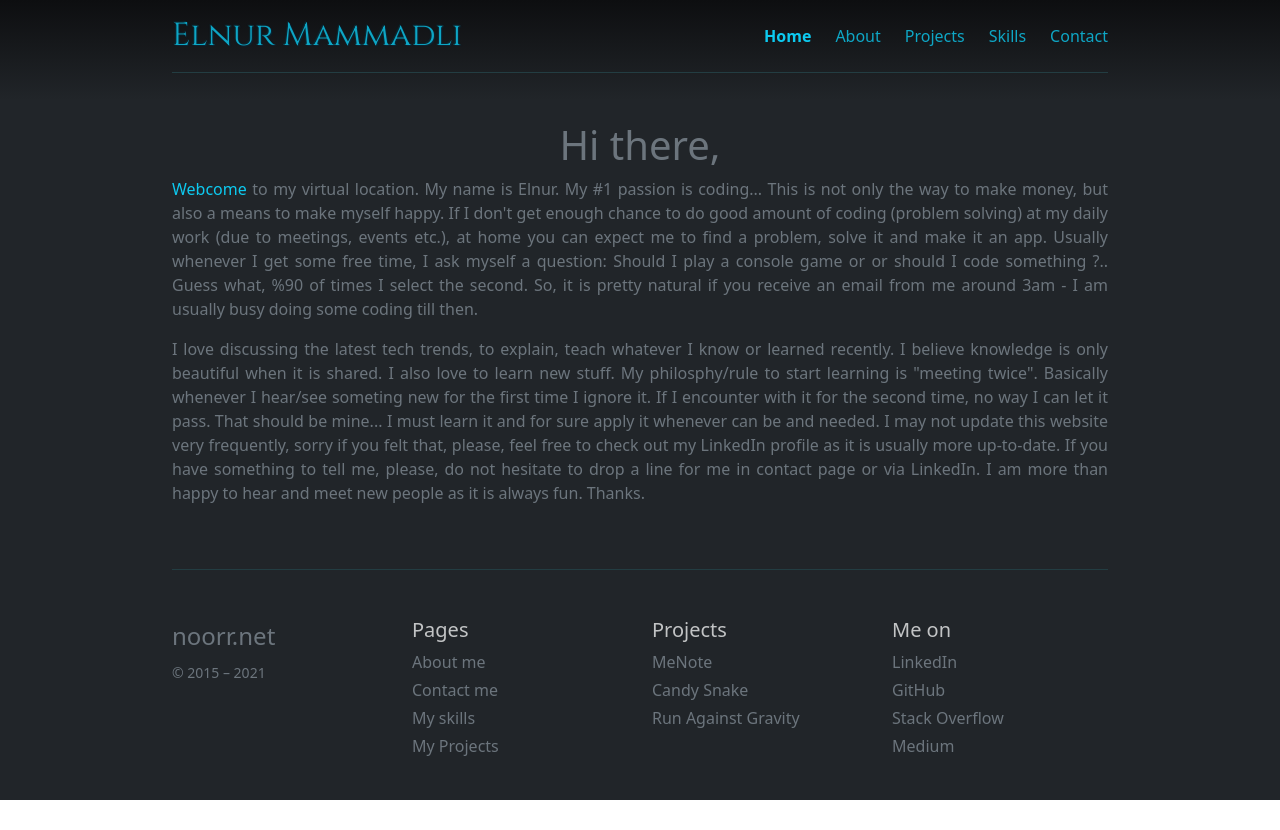
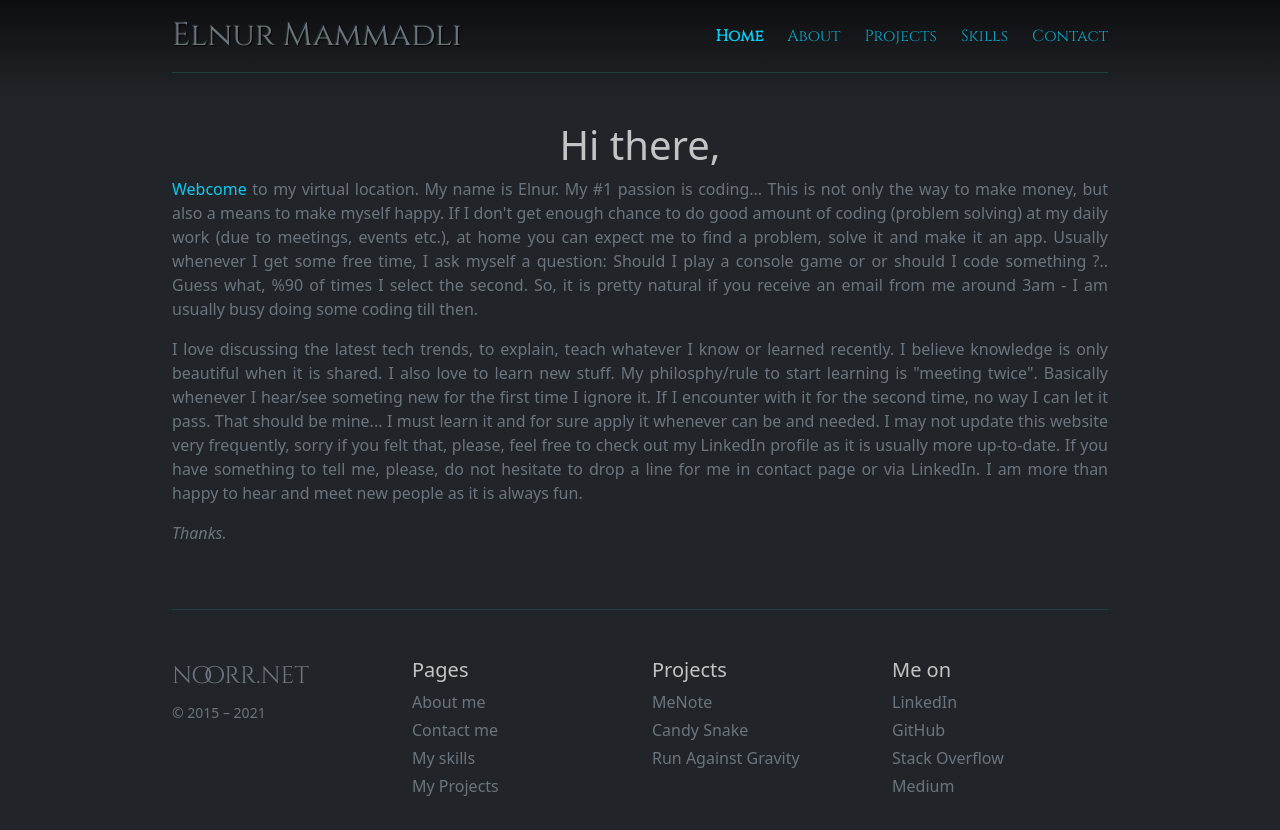
Before and after one commit to elnoor/noorr.net, a React (Create React App) app: page / in a window 1280 px wide. Before the commit the page ends 800 px from the top, so only its background shows below. Built offline with nearby package versions, Linux system fonts and the light colour scheme.

Commit message:
new font on nav

```diff
--- a/src/components/_Others/Layout/Layout.js
+++ b/src/components/_Others/Layout/Layout.js
@@ -20,7 +20,7 @@ function Header() {
       <div className="d-flex flex-column flex-md-row align-items-center pb-3 border-bottom border-custom-color">
         <Link
           to="/"
-          className="d-flex align-items-center text-info text-decoration-none"
+          className="d-flex align-items-center text-secondary text-decoration-none"
         >
           <span className="brand fs-2 lh-1">Elnur Mammadli</span>
         </Link>
@@ -63,7 +63,7 @@ function Footer() {
     <footer className="pt-4 pt-md-5 border-top border-custom-color">
       <div className="row">
         <div className="col-12 col-md text-md-start">
-          <legend>noorr.net</legend>
+          <legend className="brand">noorr.net</legend>
           <small className="d-block mb-3 text-muted">
             © 2015 – {new Date().getFullYear()}
           </small>
--- a/src/components/_Others/Layout/Layout.scss
+++ b/src/components/_Others/Layout/Layout.scss
@@ -1,4 +1,5 @@
 @import url("https://fonts.googleapis.com/css2?family=Cinzel&display=swap");
+@import url("https://fonts.googleapis.com/css2?family=Cinzel+Decorative&display=swap");
 
 .app {
   min-height: 100vh;
@@ -11,17 +12,13 @@
 
   header {
     .brand {
-      text-shadow: -1px -1px 1px #06313e, 1px 1px 1px #052b40;
+      text-shadow: -1px -1px 1px #262c2c, 1px 1px 1px #000;
       font-family: "Cinzel", serif;
-      opacity: 0.8;
-    }
-    .brand:hover {
-      text-shadow: -1px -1px 1px #06313e, 1px 1px 1px #052b40;
-      font-family: "Cinzel", serif;
-      opacity: 1;
     }
 
     nav {
+      font-family: "Cinzel", serif;
+
       a {
         opacity: 0.8;
       }
@@ -34,4 +31,10 @@
       }
     }
   }
+
+  footer {
+    .brand {
+      font-family: "Cinzel Decorative", cursive;
+    }
+  }
 }
--- a/src/pages/Home/Home.js
+++ b/src/pages/Home/Home.js
@@ -3,7 +3,7 @@ import React from "react";
 export default function Home() {
   return (
     <div style={{ textAlign: "justify" }}>
-      <h1 className="text-center">Hi there,</h1>
+    <h1 className="text-center text-light text-opacity-75">Hi there,</h1>
       <p>
         <a
           className="link-info text-decoration-none"
@@ -35,7 +35,10 @@ export default function Home() {
         check out my LinkedIn profile as it is usually more up-to-date. If you
         have something to tell me, please, do not hesitate to drop a line for me
         in contact page or via LinkedIn. I am more than happy to hear and meet
-        new people as it is always fun. Thanks.
+        new people as it is always fun.
+      </p>
+      <p>
+        <em>Thanks.</em>
       </p>
     </div>
   );
```
